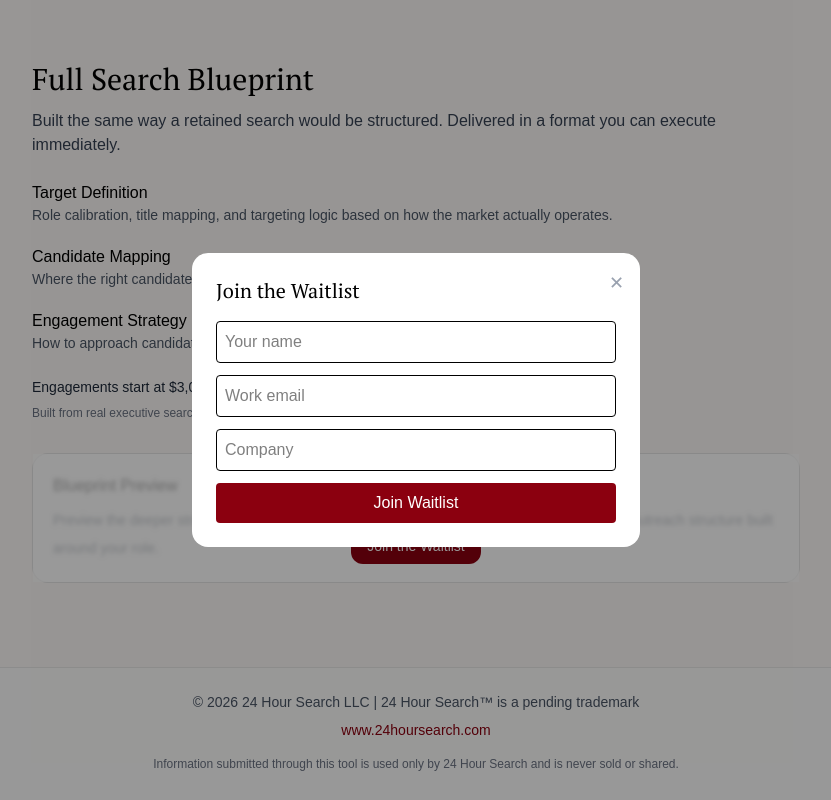
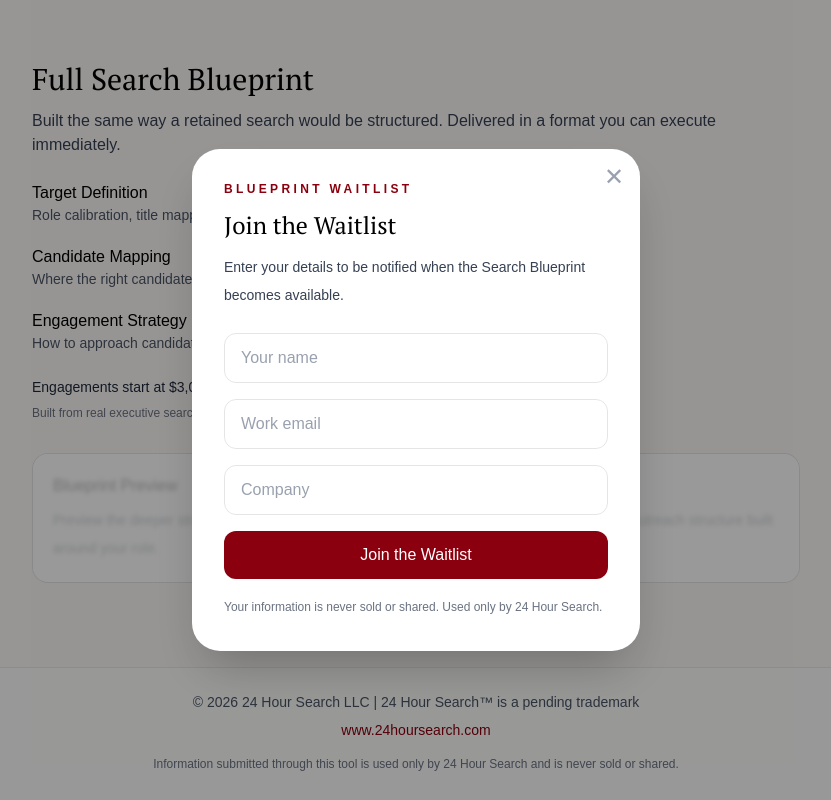
Before and after one commit to actresskristin/boolean-string-builder, a React (Vite) app: page / in a window 1280 px wide. Both pictures are taken after a click on the button "Join the Waitlist". Shown: the part 3137-3937 px from the top of the page, without its empty margins (224-1055 px from the left). Built offline with nearby package versions, Linux system fonts and the light colour scheme.

Commit message:
fix waitlist firestore rules and submission

```diff
--- a/src/components/LeadGateModal.jsx
+++ b/src/components/LeadGateModal.jsx
@@ -160,18 +160,11 @@ function LeadGateModal({ isOpen, onClose, onSubmit, jobTitle, unlockSuccess }) {
           </>
         ) : (
           <div className="text-center">
-            <h2 className="serif text-2xl text-black">You’re in. Now use this properly.</h2>
+            <h2 className="serif text-2xl text-black">You’re in.</h2>
 
             <p className="mt-3 text-sm leading-7 text-gray-700">
               You now have access to the full builder.
             </p>
-
-            <a
-              href="mailto:kristin@24hoursearch.com?subject=Join%20the%20Blueprint%20Waitlist"
-              className="mt-5 inline-block rounded-xl bg-[#8b000f] px-5 py-3 text-white"
-            >
-              Join the Waitlist
-            </a>
 
             <button
               onClick={onClose}
--- a/src/components/LockedTierCard.jsx
+++ b/src/components/LockedTierCard.jsx
@@ -1,12 +1,12 @@
 function LockedTierCard({ previewText, onWaitlistClick }) {
   return (
-    <div className="relative mb-5 rounded-2xl border border-black/10 bg-white p-5">
-      <div className="blur-[2px]">
+    <div className="relative mb-5 overflow-hidden rounded-2xl border border-black/10 bg-white p-5">
+      <div className="pointer-events-none blur-[2px]">
         <h3 className="font-medium text-black">Blueprint Preview</h3>
         <p className="mt-2 text-sm leading-7 text-gray-600">{previewText}</p>
       </div>
 
-      <div className="absolute inset-0 flex flex-col items-center justify-center bg-white/70 px-6 text-center">
+      <div className="absolute inset-0 flex flex-col items-center justify-center bg-white/75 px-6 text-center">
         <p className="text-sm font-medium text-black">
           The full Search Blueprint is in development
         </p>
@@ -16,6 +16,7 @@ function LockedTierCard({ previewText, onWaitlistClick }) {
         </p>
 
         <button
+          type="button"
           onClick={onWaitlistClick}
           className="mt-4 rounded-xl bg-[#8b000f] px-4 py-2 text-sm text-white transition hover:bg-[#74000c]"
         >
--- a/src/components/WaitlistModal.jsx
+++ b/src/components/WaitlistModal.jsx
@@ -9,6 +9,7 @@ function WaitlistModal({ isOpen, onClose, onSubmit }) {
 
   const [error, setError] = useState('')
   const [success, setSuccess] = useState(false)
+  const [isSubmitting, setIsSubmitting] = useState(false)
 
   useEffect(() => {
     if (!isOpen) return
@@ -23,86 +24,163 @@ function WaitlistModal({ isOpen, onClose, onSubmit }) {
     return () => document.removeEventListener('keydown', handleEscape)
   }, [isOpen, onClose])
 
+  useEffect(() => {
+    if (isOpen) {
+      setForm({
+        name: '',
+        email: '',
+        company: '',
+      })
+      setError('')
+      setSuccess(false)
+      setIsSubmitting(false)
+    }
+  }, [isOpen])
+
   if (!isOpen) return null
 
   const handleChange = (e) => {
-    setForm({ ...form, [e.target.name]: e.target.value })
+    setForm((prev) => ({
+      ...prev,
+      [e.target.name]: e.target.value,
+    }))
+  }
+
+  const isValidEmail = (email) => {
+    return /^[^\s@]+@[^\s@]+\.[^\s@]+$/.test(email)
   }
 
   const handleSubmit = async (e) => {
     e.preventDefault()
+    setError('')
 
-    if (!form.name || !form.email) {
-      setError('Name and email are required')
+    if (!form.name.trim() || !form.email.trim()) {
+      setError('Name and email are required.')
       return
     }
 
-    await onSubmit(form)
-    setSuccess(true)
+    if (!isValidEmail(form.email.trim())) {
+      setError('Please enter a valid email address.')
+      return
+    }
+
+    try {
+      setIsSubmitting(true)
+
+      await onSubmit({
+        name: form.name.trim(),
+        email: form.email.trim().toLowerCase(),
+        company: form.company.trim(),
+      })
+
+      setSuccess(true)
+    } catch (err) {
+      console.error('Waitlist submit failed:', err)
+      setError('Something went wrong while joining the waitlist.')
+    } finally {
+      setIsSubmitting(false)
+    }
   }
 
-  const handleBackdropClick = (e) => {
-    if (e.target.id === 'waitlist-backdrop') {
-      onClose()
-    }
+  const handleBackdropClick = () => {
+    onClose()
   }
 
   return (
     <div
-      id="waitlist-backdrop"
+      className="fixed inset-0 z-50 flex items-center justify-center bg-black/40 px-4"
       onClick={handleBackdropClick}
-      className="fixed inset-0 z-50 flex items-center justify-center bg-black/40 px-4"
     >
-      <div className="w-full max-w-md rounded-2xl bg-white p-6 relative">
-
-        {/* X Button */}
+      <div
+        className="relative w-full max-w-md rounded-[28px] bg-white p-6 shadow-2xl sm:p-8"
+        onClick={(e) => e.stopPropagation()}
+      >
         <button
+          type="button"
           onClick={onClose}
-          className="absolute right-4 top-4 text-gray-400 hover:text-black text-lg"
+          className="absolute right-4 top-4 text-2xl leading-none text-gray-400 transition hover:text-black"
+          aria-label="Close"
         >
           ✕
         </button>
 
         {!success ? (
           <>
-            <h2 className="serif text-xl">Join the Waitlist</h2>
+            <p className="text-xs font-semibold uppercase tracking-[0.28em] text-[#8b000f]">
+              Blueprint Waitlist
+            </p>
 
-            <form onSubmit={handleSubmit} className="mt-4 space-y-3">
+            <h2 className="serif mt-3 text-2xl text-black">
+              Join the Waitlist
+            </h2>
+
+            <p className="mt-3 text-sm leading-7 text-gray-700">
+              Enter your details to be notified when the Search Blueprint becomes available.
+            </p>
+
+            <form onSubmit={handleSubmit} className="mt-6 space-y-4">
               <input
                 name="name"
+                value={form.name}
+                onChange={handleChange}
+                type="text"
                 placeholder="Your name"
-                onChange={handleChange}
-                className="w-full border p-2 rounded"
+                className="w-full rounded-xl border border-black/10 px-4 py-3 text-gray-900 outline-none transition placeholder:text-gray-400 focus:border-[#8b000f] focus:ring-4 focus:ring-red-100"
               />
 
               <input
                 name="email"
+                value={form.email}
+                onChange={handleChange}
+                type="email"
                 placeholder="Work email"
-                onChange={handleChange}
-                className="w-full border p-2 rounded"
+                className="w-full rounded-xl border border-black/10 px-4 py-3 text-gray-900 outline-none transition placeholder:text-gray-400 focus:border-[#8b000f] focus:ring-4 focus:ring-red-100"
               />
 
               <input
                 name="company"
+                value={form.company}
+                onChange={handleChange}
+                type="text"
                 placeholder="Company"
-                onChange={handleChange}
-                className="w-full border p-2 rounded"
+                className="w-full rounded-xl border border-black/10 px-4 py-3 text-gray-900 outline-none transition placeholder:text-gray-400 focus:border-[#8b000f] focus:ring-4 focus:ring-red-100"
               />
 
-              {error && <p className="text-red-600 text-sm">{error}</p>}
+              {error && (
+                <p className="text-sm text-[#8b000f]">{error}</p>
+              )}
 
-              <button className="w-full bg-[#8b000f] text-white py-2 rounded">
-                Join Waitlist
+              <button
+                type="submit"
+                disabled={isSubmitting}
+                className="w-full rounded-xl bg-[#8b000f] px-5 py-3 text-white transition hover:bg-[#74000c] disabled:cursor-not-allowed disabled:opacity-60"
+              >
+                {isSubmitting ? 'Joining...' : 'Join the Waitlist'}
               </button>
+
+              <p className="text-xs leading-6 text-gray-500">
+                Your information is never sold or shared. Used only by 24 Hour Search.
+              </p>
             </form>
           </>
         ) : (
           <div className="text-center">
-            <p className="text-lg">You’re on the list.</p>
+            <p className="text-xs font-semibold uppercase tracking-[0.28em] text-[#8b000f]">
+              You’re on the list
+            </p>
+
+            <h2 className="serif mt-3 text-2xl text-black">
+              Success
+            </h2>
+
+            <p className="mt-3 text-sm leading-7 text-gray-700">
+              We’ll let you know when the Search Blueprint is available.
+            </p>
 
             <button
+              type="button"
               onClick={onClose}
-              className="mt-4 text-sm text-gray-500"
+              className="mt-6 rounded-xl bg-[#8b000f] px-5 py-3 text-white transition hover:bg-[#74000c]"
             >
               Close
             </button>
```
